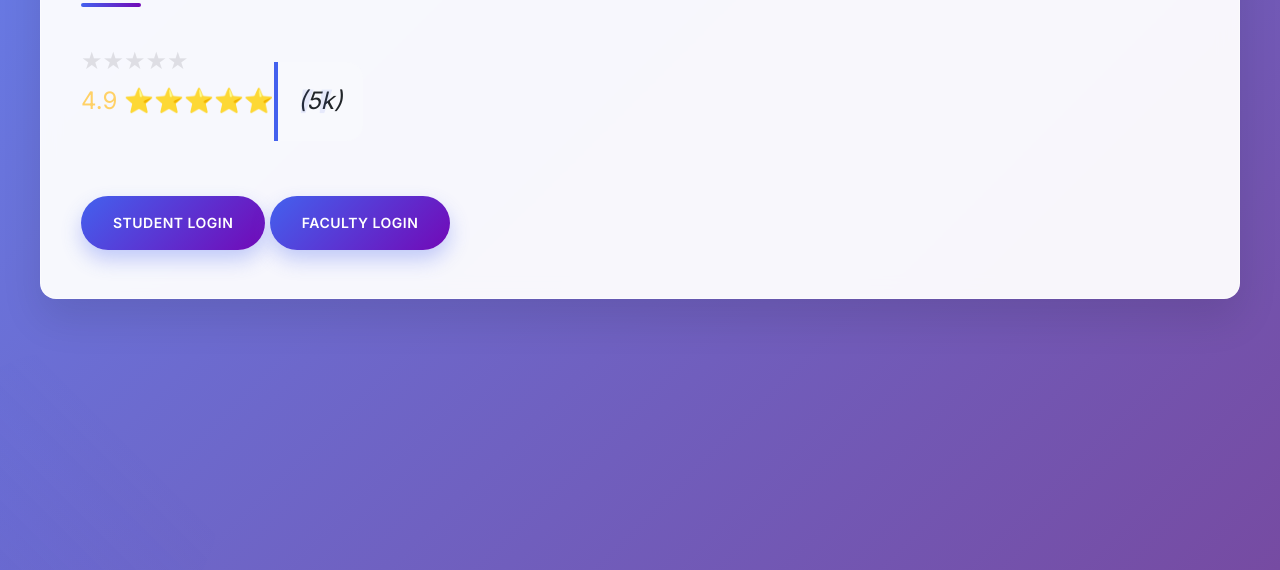
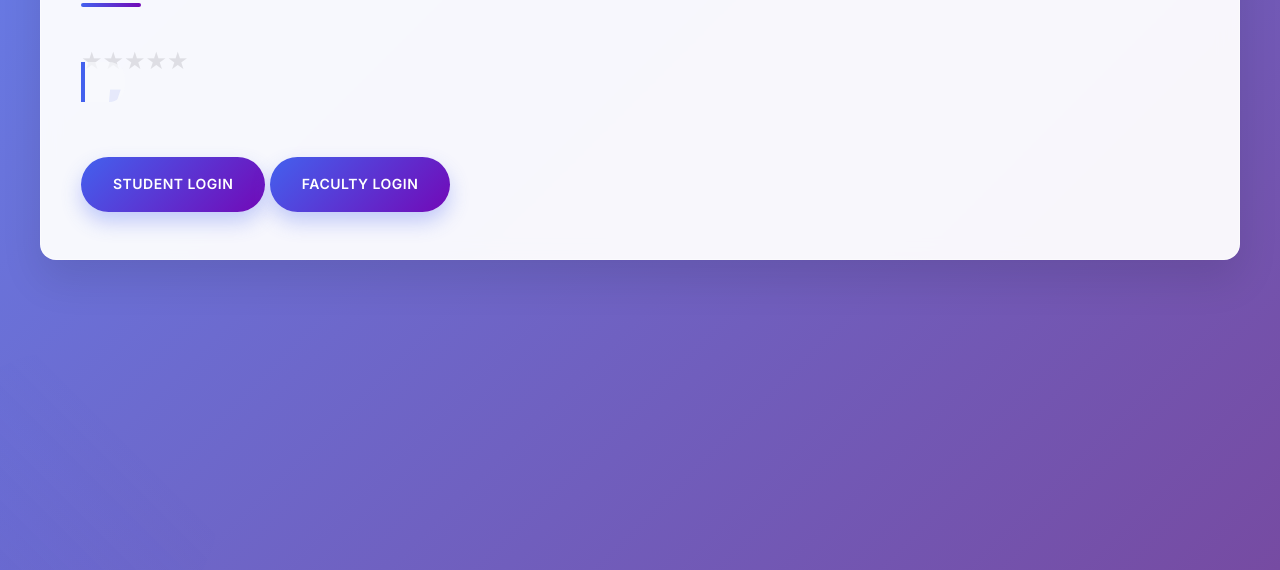
Before and after one commit to SimplyBored-YetFree/internship-management-system, a website: page public/index.ejs in a window 1280 px wide. Shown: the part 230-800 px from the top of the page. Drawn offline with nearby package versions, Linux system fonts and the light colour scheme; files that its build step writes are made by us from their sources.

Commit message:
Removed Unwanted Elements.

```diff
--- a/public/index.ejs
+++ b/public/index.ejs
@@ -9,7 +9,7 @@
 <a href="/" class="home-icon">🏠</a>
 <div class="container">
     <h1>Christ University Internship Evaluation</h1>
-    <p class="rating">4.9 ⭐⭐⭐⭐⭐ <span class="reviews">(5k)</span></p>
+    <p class="rating"><span class="reviews"></span></p>
     <a href="/student-login" class="button">Student Login</a>
     <a href="/faculty-login" class="button">Faculty Login</a>
 </div>
```
